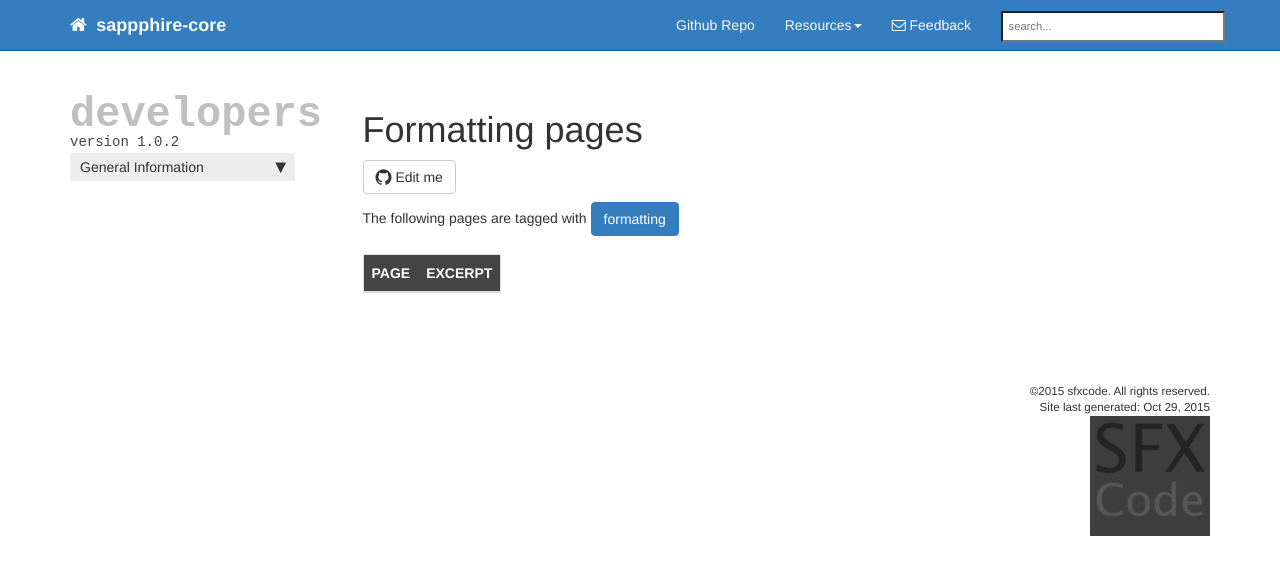
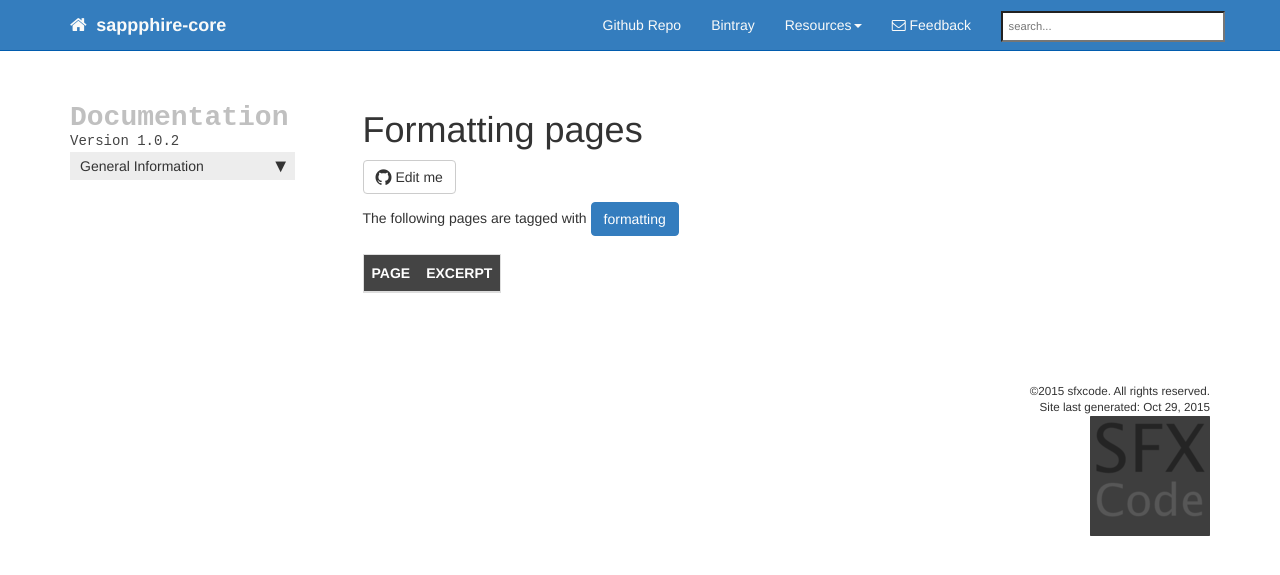
Before and after one commit to sfxcode/sapphire-core, a Jekyll site: the page built from tag-formatting.html, in a window 1280 px wide. Shown: the top 575 px of the page. Built offline with Jekyll 4.4.1, drawn with Linux system fonts in a browser that asks for light colours; nearby versions of some CDN libraries; library files that are not in the unit come from our copies; Markdown is read by kramdown in place of the engine named in the settings; comment, search, counter and statistics services are not loaded.

Commit message:
minor fixes

```diff
--- a/_config.yml
+++ b/_config.yml
@@ -15,8 +15,8 @@ github_editme_path: sfxcode/sapphire-core/blob//gh-pages
 
 # variables
 
-sidebar_tagline: developers
-sidebar_version: version 1.0.2
+sidebar_tagline: Documentation
+sidebar_version: Version 1.0.2
 project_file_name: doc
 
 port: 4001
--- a/_data/topnav_doc.yml
+++ b/_data/topnav_doc.yml
@@ -5,6 +5,12 @@ topnav:
   subcategories:
     - title: Github Repo
       external_url: https://github.com/sfxcode/sapphire-core
+      audience: developers
+      platform: all
+      product: all
+      version: all
+    - title: Bintray
+      external_url: https://bintray.com/sfxcode/maven/sapphire-core
       audience: developers
       platform: all
       product: all
--- a/configs/config_developers.yml
+++ b/configs/config_developers.yml
@@ -15,8 +15,8 @@ github_editme_path: sfxcode/sapphire-core/blob//gh-pages
 
 # variables
 
-sidebar_tagline: developers
-sidebar_version: version 1.0.2
+sidebar_tagline: Documentation
+sidebar_version: Version 1.0.2
 project_file_name: doc
 
 port: 4001
--- a/css/customstyles.css
+++ b/css/customstyles.css
@@ -703,7 +703,7 @@ ol.series li {
 }
 
 .siteTagline {
-    font-size: 300%;
+    font-size: 200%;
     font-weight: bold;
     color: silver;
     font-family: monospace;
```
